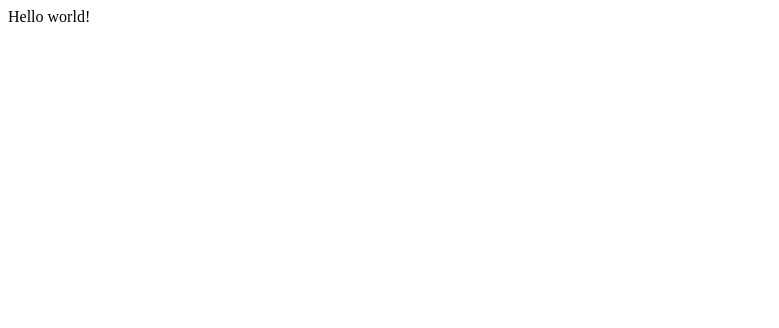
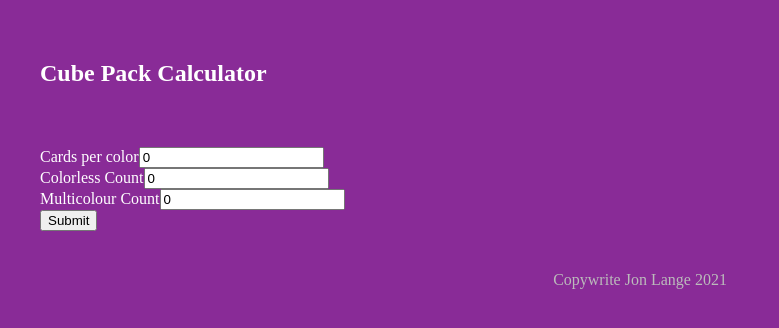
Before and after one commit to JonathanRLange/cube-packs, a Gatsby site: page / in a window 1280 px wide. Shown: the whole page, without its empty margins (0-779 px from the left). Built offline with nearby package versions, Linux system fonts and the light colour scheme; Gatsby itself is replaced by a stand-in of ours.

Commit message:
Commit changes

```diff
--- /dev/null
+++ b/src/components/Layout.js
@@ -0,0 +1,15 @@
+import React from "react"
+import Navbar from "./Navbar"
+import "../styles/global.css"
+
+export default function Layout({ children }) {
+  return (
+    <div className="layout">
+      <Navbar />
+      <div className="content">{children}</div>
+      <footer>
+        <p>Copywrite Jon Lange 2021</p>
+      </footer>{" "}
+    </div>
+  )
+}
--- /dev/null
+++ b/src/components/Navbar.js
@@ -0,0 +1,13 @@
+/* import { Link } from "gatsby" */
+import React from "react"
+
+export default function Navbar() {
+  return (
+    <nav>
+      <h1>Cube Pack Calculator</h1>
+      {/* <div className="links">
+        <Link to="/">Home</Link>
+      </div> */}
+    </nav>
+  )
+}
--- /dev/null
+++ b/src/components/cubePacks.js
@@ -0,0 +1,203 @@
+import React, { Component } from "react"
+import Input from "./input"
+import Results from "./results"
+
+class CubePacks extends Component {
+  state = {
+    colorCount: 0,
+    colorlessCount: 0,
+    multicolorCount: 0,
+    results: {
+      whiteCount: 0,
+      blueCount: 0,
+      blackCount: 0,
+      redCount: 0,
+      greenCount: 0,
+      multicolorNum: 0,
+      colorlessNum: 0,
+      allColors: 0,
+      missTwo: 0,
+      fivePlus: 0,
+      sixPlus: 0,
+    },
+    simulationNumber: 0,
+    isLoaded: false,
+  }
+
+  handleColorCountChange = event => {
+    this.setState({
+      colorCount: event.target.value,
+    })
+  }
+
+  handleColorlessCountChange = event => {
+    this.setState({
+      colorlessCount: event.target.value,
+    })
+  }
+
+  handleMulticolorCountChange = event => {
+    this.setState({
+      multicolorCount: event.target.value,
+    })
+  }
+
+  handleSubmit = event => {
+    var i
+    var k
+    const results = {
+      whiteCount: 0,
+      blueCount: 0,
+      blackCount: 0,
+      redCount: 0,
+      greenCount: 0,
+      multicolorNum: 0,
+      colorlessNum: 0,
+      allColors: 0,
+      missTwo: 0,
+      fivePlus: 0,
+      sixPlus: 0,
+    }
+    for (i = 1; i < 10001; i++) {
+      var white = 0
+      var blue = 0
+      var black = 0
+      var red = 0
+      var green = 0
+      var multicolor = 0
+      var colorless = 0
+      for (k = 0; k < 15; k++) {
+        var n = Math.ceil(
+          Math.random() *
+            (this.state.colorCount * 5 +
+              parseInt(this.state.multicolorCount) +
+              parseInt(this.state.colorlessCount))
+        )
+        if (n <= this.state.colorCount) {
+          white++
+        } else if (
+          n > this.state.colorCount &&
+          n <= this.state.colorCount * 2
+        ) {
+          blue++
+        } else if (
+          n > this.state.colorCount * 2 &&
+          n <= this.state.colorCount * 3
+        ) {
+          black++
+        } else if (
+          n > this.state.colorCount * 3 &&
+          n <= this.state.colorCount * 4
+        ) {
+          red++
+        } else if (
+          n > this.state.colorCount * 4 &&
+          n <= this.state.colorCount * 5
+        ) {
+          green++
+        } else if (
+          n > this.state.colorCount * 5 &&
+          n <= this.state.colorCount * 5 + parseInt(this.state.multicolorCount)
+        ) {
+          multicolor++
+        } else {
+          colorless++
+        }
+      }
+
+      if (white > 0) {
+        results.whiteCount++
+      }
+      if (blue > 0) {
+        results.blueCount++
+      }
+      if (black > 0) {
+        results.blackCount++
+      }
+      if (red > 0) {
+        results.redCount++
+      }
+      if (green > 0) {
+        results.greenCount++
+      }
+      if (colorless > 0) {
+        results.colorlessNum++
+      }
+      if (multicolor > 0) {
+        results.multicolorNum++
+      }
+      if (white > 0 && blue > 0 && black > 0 && red > 0 && green > 0) {
+        results.allColors++
+      }
+      if (
+        (white == 0 && blue == 0) ||
+        (white == 0 && black == 0) ||
+        (white == 0 && red == 0) ||
+        (white == 0 && green == 0) ||
+        (blue == 0 && black == 0) ||
+        (blue == 0 && red == 0) ||
+        (blue == 0 && green == 0) ||
+        (black == 0 && red == 0) ||
+        (black == 0 && green == 0) ||
+        (red == 0 && green == 0)
+      ) {
+        results.missTwo++
+      }
+      if (white > 4 || blue > 4 || black > 4 || red > 4 || green > 4) {
+        results.fivePlus++
+      }
+      if (white > 5 || blue > 5 || black > 5 || red > 5 || green > 5) {
+        results.sixPlus++
+      }
+
+      this.setState({ simulationNumber: i })
+    }
+
+    this.setState({ results: results, isLoaded: true })
+    event.preventDefault()
+  }
+
+  render() {
+    if (!this.state.isLoaded) {
+      return (
+        <React.Fragment>
+          <main className="container">
+            <Input
+              colorCount={this.state.colorCount}
+              colorlessCount={this.state.colorlessCount}
+              multicolorCount={this.state.multicolorCount}
+              onColorCountChange={this.handleColorCountChange}
+              onColorlessCountChange={this.handleColorlessCountChange}
+              onMulticolorCountChange={this.handleMulticolorCountChange}
+              onSubmit={this.handleSubmit}
+            />
+          </main>
+        </React.Fragment>
+      )
+    } else {
+      return (
+        <React.Fragment>
+          <main className="container">
+            <Input
+              colorCount={this.state.colorCount}
+              colorlessCount={this.state.colorlessCount}
+              multicolorCount={this.state.multicolorCount}
+              onColorCountChange={this.handleColorCountChange}
+              onColorlessCountChange={this.handleColorlessCountChange}
+              onMulticolorCountChange={this.handleMulticolorCountChange}
+              onSubmit={this.handleSubmit}
+            />
+            <div>
+              <Results
+                results={this.state.results}
+                simulationNumber={this.state.simulationNumber}
+              />
+            </div>
+          </main>
+        </React.Fragment>
+      )
+    }
+  }
+}
+
+export default CubePacks
--- /dev/null
+++ b/src/components/input.js
@@ -0,0 +1,43 @@
+import React, { Component } from "react"
+
+class Input extends Component {
+  constructor(props) {
+    super(props)
+  }
+
+  render() {
+    return (
+      <form onSubmit={this.handleSubmit}>
+        <div>
+          <label>Cards per color</label>
+          <input
+            type="number"
+            value={this.props.colorCount}
+            onChange={this.props.onColorCountChange}
+          />
+        </div>
+        <div>
+          <label>Colorless Count</label>
+          <input
+            type="number"
+            value={this.props.colorlessCount}
+            onChange={this.props.onColorlessCountChange}
+          />
+        </div>
+        <div>
+          <label>Multicolour Count</label>
+          <input
+            type="number"
+            value={this.props.multicolorCount}
+            onChange={this.props.onMulticolorCountChange}
+          />
+        </div>
+        <button onClick={this.props.onSubmit} type="submit">
+          Submit
+        </button>
+      </form>
+    )
+  }
+}
+
+export default Input
--- /dev/null
+++ b/src/components/results.js
@@ -0,0 +1,60 @@
+import React, { Component } from "react"
+
+class Results extends Component {
+  state = {}
+  render() {
+    return (
+      <div>
+        <p>{this.props.simulationNumber} / 10000 Simulations</p>
+        <ul>
+          <li>
+            Percent of packs with a White card:{" "}
+            {this.props.results.whiteCount / this.props.simulationNumber}%
+          </li>
+          <li>
+            Percent of packs with a Blue card:{" "}
+            {this.props.results.blueCount / this.props.simulationNumber}%
+          </li>
+          <li>
+            Percent of packs with a Black card:{" "}
+            {this.props.results.blackCount / this.props.simulationNumber}%
+          </li>
+          <li>
+            Percent of packs with a Red card:{" "}
+            {this.props.results.redCount / this.props.simulationNumber}%
+          </li>
+          <li>
+            Percent of packs with a Green card:
+            {this.props.results.greenCount / this.props.simulationNumber}%
+          </li>
+          <li>
+            Percent of packs with a MultiColor card:{" "}
+            {this.props.results.multicolorNum / this.props.simulationNumber}%
+          </li>
+          <li>
+            Percent of packs with a Colorless card:{" "}
+            {this.props.results.colorlessNum / this.props.simulationNumber}%
+          </li>
+          <li>
+            Percent of packs with a card of each color:
+            {this.props.results.allColors / this.props.simulationNumber}%
+          </li>
+          <li>
+            Percent of packs missing two or more colors:
+            {this.props.results.missTwo / this.props.simulationNumber}%
+          </li>
+          <li>
+            Percent of packs with five or more cards of a color:
+            {this.props.results.fivePlus / this.props.simulationNumber}%
+          </li>
+          <li>
+            Percent of packs with six or more cards of a color:
+            {this.props.results.sixPlus / this.props.simulationNumber}%
+          </li>
+        </ul>
+      </div>
+    )
+  }
+}
+
+export default Results
--- a/src/pages/index.js
+++ b/src/pages/index.js
@@ -1,5 +1,12 @@
-import React from "react"
+import React, { Component } from "react"
+import "../styles/global.css"
+import CubePacks from "../components/cubePacks"
+import Layout from "../components/Layout"
 
 export default function Home() {
-  return <div>Hello world!</div>
+  return (
+    <Layout>
+      <CubePacks class="cube" />
+    </Layout>
+  )
 }
--- /dev/null
+++ b/src/styles/global.css
@@ -0,0 +1,39 @@
+@import url("https://fonts.googleapis.com/css2?family=Montserrat:wght@300;400;500;700&display=swap");
+
+* {
+  color: white;
+}
+html,
+body {
+  min-height: 100%;
+}
+body {
+  background: rgb(137, 43, 151) 0%;
+}
+/* test */
+input {
+  color: black;
+}
+button {
+  color: black;
+}
+/* layout & nav */
+.layout {
+  max-width: 1200px;
+  margin: 0 auto;
+}
+nav {
+  display: grid;
+  grid-template-columns: 1fr 1fr;
+  margin: 40px auto;
+}
+nav .links {
+  display: inline-block;
+  text-align: right;
+}
+
+footer p {
+  text-align: center;
+  color: #bbb;
+  margin: 40px auto;
+}
```
Also changed, not shown: README.md.
